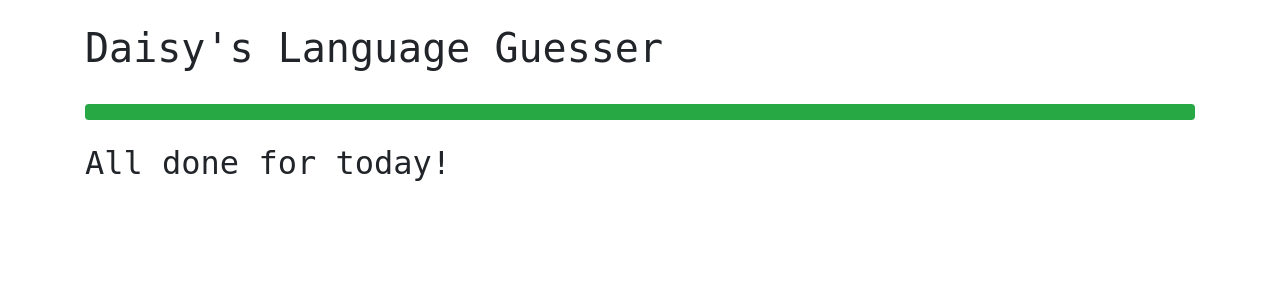
After one commit to fran-mora/language-guesser, a Flask app: template templates/finished.html in a window 1280 px wide. The commit adds this page. Shown: the top 300 px of the page. Run offline with Flask 2, Linux system fonts and the light colour scheme; the template is opened without the code that fills it: most values are stand-ins (such as "Sample title", 1, 10 or a date in 2020); parts of the project's set-up code (start-up, migrations or seed data) failed here and were passed over; some libraries are stand-ins or nearby versions.

Commit message:
lots of features

```diff
--- a/app.py
+++ b/app.py
@@ -1,14 +1,22 @@
 
-from flask import Flask, session, send_from_directory, request
-from flask import render_template
+from flask import Flask, send_from_directory, request, render_template, session
+from flask_session import Session
 import util
+from datetime import date
 import random
-from game import get_word, LANGUAGES
+import json
+from game import LANGUAGES
 LANGUAGES = sorted(list(LANGUAGES.values()))
+
+today_game = util.readjson('data/game.json')
+
 
 # creates a Flask application, named app
 app = Flask(__name__)
 app.secret_key = str(random.random())
+app.config["SESSION_PERMANENT"] = False
+app.config["SESSION_TYPE"] = "filesystem"
+Session(app)
 
 
 @app.route('/static/<path:filename>')
@@ -16,11 +24,52 @@ def download_file(filename):
     return send_from_directory('/static/', filename)
 
 
+@app.route('/guess',methods = ['POST'])
+def guess():
+    lang = request.form['language']
+    games = session['games']
+    true_lang = today_game['games'][len(games)-1][1]
+    session['games'][-1].add(lang)
+    return 'done'
+
+
+@app.route('/next',methods = ['GET'])
+def next():
+    print(util.pink('next invoked'))
+    games = session['games']
+    true_lang = today_game['games'][len(games)-1][1]
+
+    if true_lang in session['games'][-1]:
+        session['games'].append(set())
+    return 'done'
+
+
+@app.route('/get_status',methods = ['GET'])
+def get_status():
+    return json.dumps({
+        'guesses': list(session['games'][-1]),
+        'progress': int((len(session['games'])-1) / len(today_game['games']) * 100)
+    })
+
+
+
 # a route where we will display a welcome message via an HTML template
 @app.route("/")
 def index():
-    word, language = get_word()
-    return render_template('index.html', word=word, language=language, languages=LANGUAGES)
+    print(util.red(session))
+    if not session.get('games') or session['date'] != today_game['date']:
+        session['games'] = [set()]
+        session['date'] = str(date.today())
+
+    current_game = len(session['games'])-1
+    progress = int((len(session['games'])-2) / len(today_game['games']) * 100)
+
+    if current_game >= len(today_game['games']):
+        return render_template('finished.html', progress=progress)
+
+    word, language = today_game['games'][current_game]
+    return render_template('index.html', word=word, language=language, languages=LANGUAGES,
+        progress=progress)
 
 
 # run the application
--- a/game.py
+++ b/game.py
@@ -27,7 +27,7 @@ LANGUAGES = {
  'th': 'Thai',
  'tr': 'Turkish',
  'vi': 'Vietnamese',
- 'zh_cn': 'Chinese',
+ 'zh_cn': 'Mandarin',
 }
 
 data = [json.loads(line) for line in util.readlines('data/mkqa.jsonl')]
--- a/requirements.txt
+++ b/requirements.txt
@@ -1 +1,3 @@
 flask==2.0.3
+flask_session==0.4.0
+schedule==1.1.0
--- /dev/null
+++ b/templates/finished.html
@@ -0,0 +1,39 @@
+<!DOCTYPE html>
+<html>
+    <head>
+        <title>Daisy's Language Guesser</title>
+        <meta http-equiv="Content-Type" content="text/html; charset=UTF-8">
+        <meta name="viewport" content="width=device-width,initial-scale=1,shrink-to-fit=no">
+        <link rel="stylesheet" href="https://stackpath.bootstrapcdn.com/bootstrap/4.5.2/css/bootstrap.min.css" integrity="sha384-JcKb8q3iqJ61gNV9KGb8thSsNjpSL0n8PARn9HuZOnIxN0hoP+VmmDGMN5t9UJ0Z" crossorigin="anonymous">
+        <script
+                src="https://code.jquery.com/jquery-3.5.1.js"
+                integrity="sha256-QWo7LDvxbWT2tbbQ97B53yJnYU3WhH/C8ycbRAkjPDc="
+                crossorigin="anonymous"></script>
+        <script src="https://stackpath.bootstrapcdn.com/bootstrap/4.5.2/js/bootstrap.min.js" integrity="sha384-B4gt1jrGC7Jh4AgTPSdUtOBvfO8shuf57BaghqFfPlYxofvL8/KUEfYiJOMMV+rV" crossorigin="anonymous"></script>
+        <link rel="stylesheet" href="/static/style.css">
+        <style>
+        </style>
+    </head>
+    <body>
+    <br/>
+    <div class="container">
+        <div class="row">
+            <div class="col-12">
+                <h1>Daisy's Language Guesser</h1>
+                <br>
+                <div class="progress">
+                  <div class="progress-bar" role="progressbar" aria-valuenow="100" aria-valuemin="0" aria-valuemax="100" style="width: {{progress}}%"></div>
+                </div>
+                <br>
+                <h2>All done for today!</h2>
+            </div>
+        </div>
+    </div>
+    <script>
+        $(document).ready(function(){
+            $(".progress-bar").css("width", "100%");
+            $(".progress-bar").addClass('bg-success');
+        });
+    </script>
+    </body>
+</html>
```
Also changed, not shown: generate_daily_game.py (added, +24 -0 lines), templates/index.html (+43 -46 lines), 2 other files.
